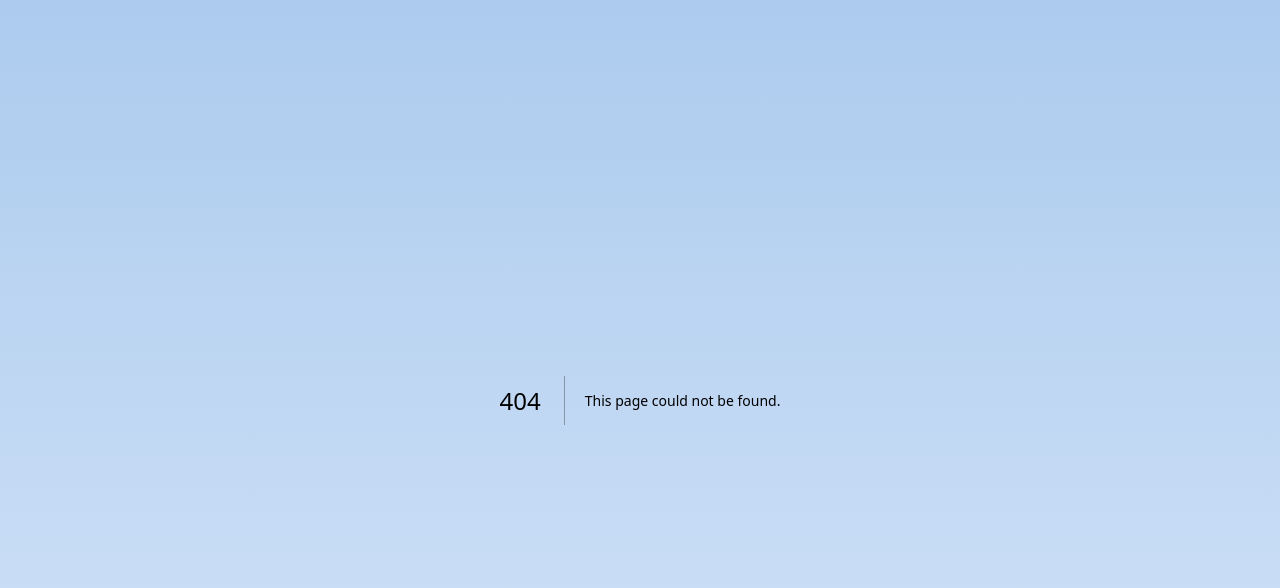
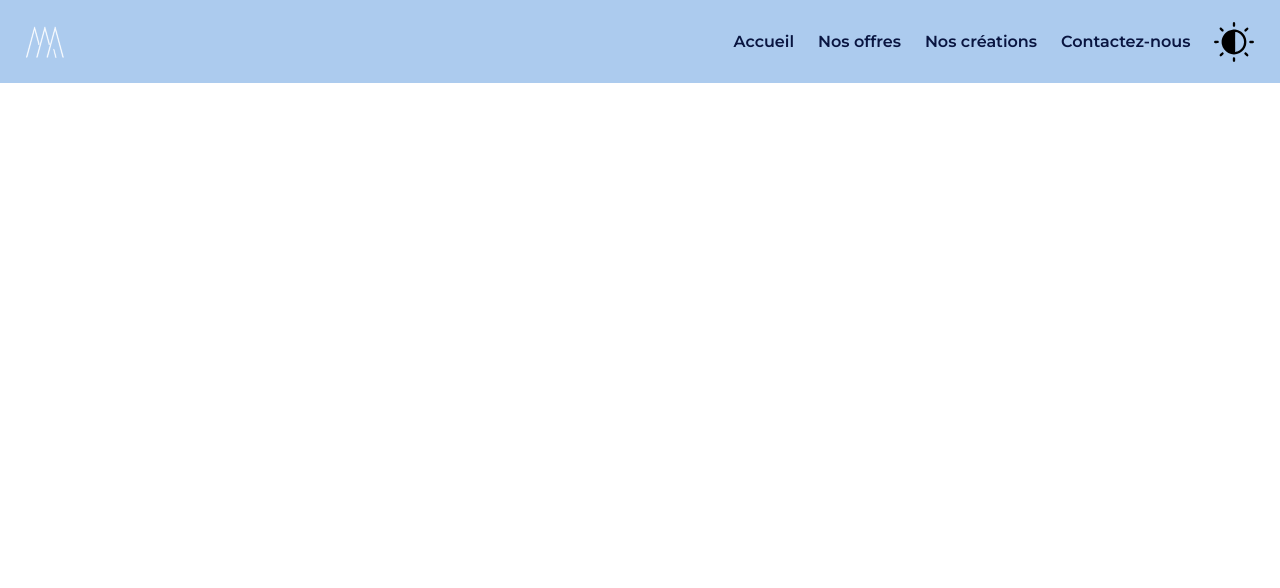
Before and after one commit to Arvialo/demo.v1, a Next.js app: page /creations in a window 1280 px wide. Before the commit this address had no page. Shown: the top 588 px of the page. Built offline with nearby package versions, Linux system fonts and the light colour scheme.

Commit message:
add creations/offers pages and brightness

```diff
--- a/components/Header.js
+++ b/components/Header.js
@@ -1,4 +1,5 @@
 import { useState } from "react";
+import Link from "next/link";
 
 function Header({ theme, setTheme }) {
 	const [isOpen, setIsOpen] = useState(0);
@@ -15,9 +16,29 @@ function Header({ theme, setTheme }) {
 					onClick={() => setIsOpen(!isOpen)}
 				/>
 				<nav className={!isOpen ? "hidden" : "visible"}>
-					<div className="nav-item">Accueil</div>
-					<div className="nav-item">Nos offres</div>
-					<div className="nav-item">Nos créations</div>
+					<Link
+						style={{ textDecoration: "none" }}
+						href="/"
+						className="nav-item"
+						// state={{ theme: { theme }, setTheme: { setTheme } }}
+					>
+						Accueil
+					</Link>
+					<Link
+						style={{ textDecoration: "none" }}
+						href="/offers"
+						className="nav-item"
+						// state={{ theme: theme }}
+					>
+						Nos offres
+					</Link>
+					<Link
+						style={{ textDecoration: "none" }}
+						href="creations"
+						className="nav-item"
+					>
+						Nos créations
+					</Link>
 					<div
 						className={
 							"nav-item-button" +
--- a/package.json
+++ b/package.json
@@ -17,6 +17,7 @@
     "react": "18.2.0",
     "react-device-detect": "^2.2.3",
     "react-dom": "18.2.0",
+    "react-router-dom": "^6.12.0",
     "xhr2": "^0.2.1"
   }
 }
--- a/pages/_app.js
+++ b/pages/_app.js
@@ -1,5 +1,5 @@
 import "@/styles/styles.css";
 
 export default function App({ Component, pageProps }) {
-  return <Component {...pageProps} />;
+	return <Component {...pageProps} />;
 }
--- /dev/null
+++ b/pages/creations.js
@@ -0,0 +1,23 @@
+import Head from "next/head";
+import Header from "@/components/Header";
+import Footer from "@/components/Footer";
+
+export default function creations() {
+	return (
+		<>
+			<Head>
+				<title>AAA</title>
+				<meta
+					name="description"
+					content="Generated by create next app"
+				/>
+				<meta
+					name="viewport"
+					content="width=device-width, initial-scale=1, viewport-fit=cover"
+				/>
+				<meta name="format-detection" content="telephone=no" />
+			</Head>
+			<Header />
+		</>
+	);
+}
--- a/styles/styles.css
+++ b/styles/styles.css
@@ -149,7 +149,9 @@ nav>h3{
 
 .nav-item{
     transition: all 0.5s;
+    color: #091540;
 }
+
 
 .nav-item:hover{
     transform: scale(1.2);
```
Also changed, not shown: pages/index.js (+30 -14 lines), pages/offers.js (+21 -7 lines), pages/_document.js (indentation only), 1 other file (tests, documents, lock files or other folders).
